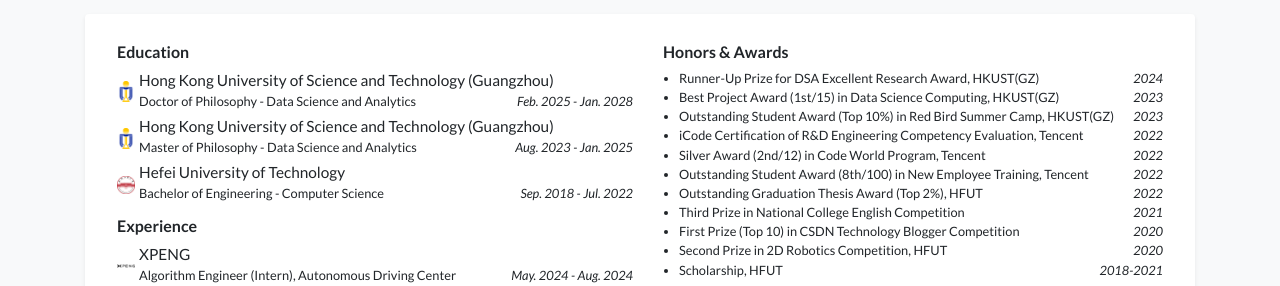
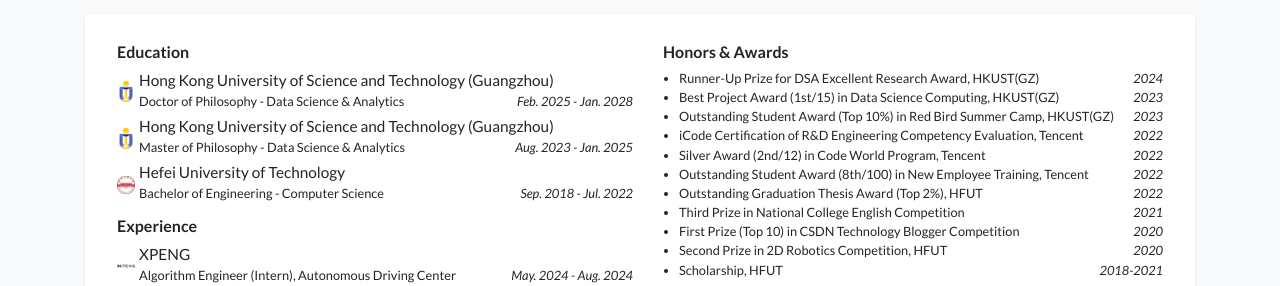
Before and after one commit to thunderlrr/songxinlei.github.io, a Jekyll site: the page built from index.html, in a window 1280 px wide and 900 px high. Shown: the part 461-747 px from the top of the window. Built offline with Jekyll 4.4.1, drawn with Linux system fonts in a browser that asks for light colours; a style sheet for code colours, icons or effects is not loaded.

Commit message:
update profile

```diff
--- a/_data/profile.yml
+++ b/_data/profile.yml
@@ -34,11 +34,11 @@
 education:
 - name: Hong Kong University of Science and Technology (Guangzhou)
   logo: /assets/images/badges/HKUST_GZ.png
-  position: Doctor of Philosophy - Data Science and Analytics
+  position: Doctor of Philosophy - Data Science & Analytics
   date: Feb. 2025 - Jan. 2028
 - name: Hong Kong University of Science and Technology (Guangzhou)
   logo: /assets/images/badges/HKUST_GZ.png
-  position: Master of Philosophy - Data Science and Analytics
+  position: Master of Philosophy - Data Science & Analytics
   date: Aug. 2023 - Jan. 2025
 - name: Hefei University of Technology
   logo: /assets/images/badges/HFUT.png
```
